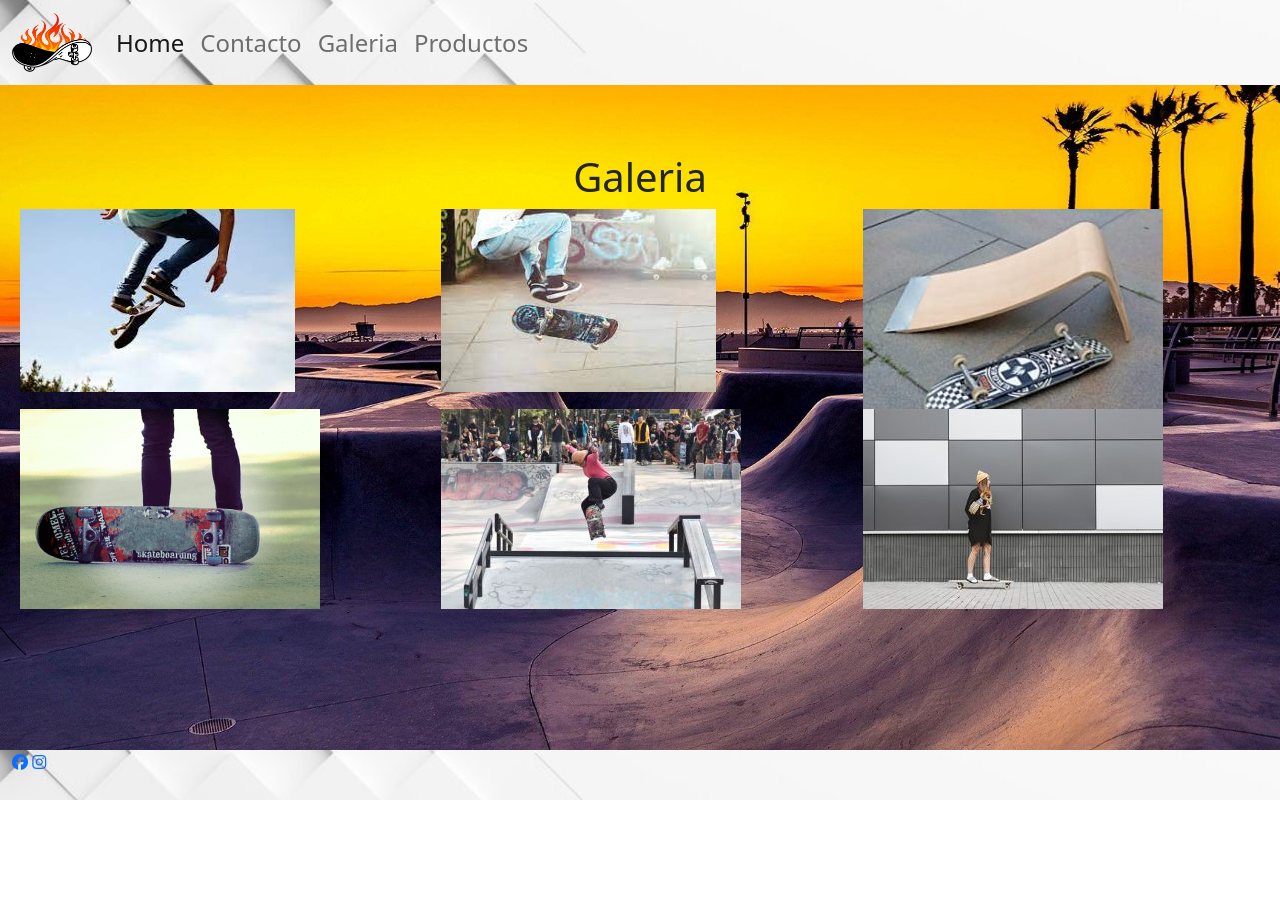
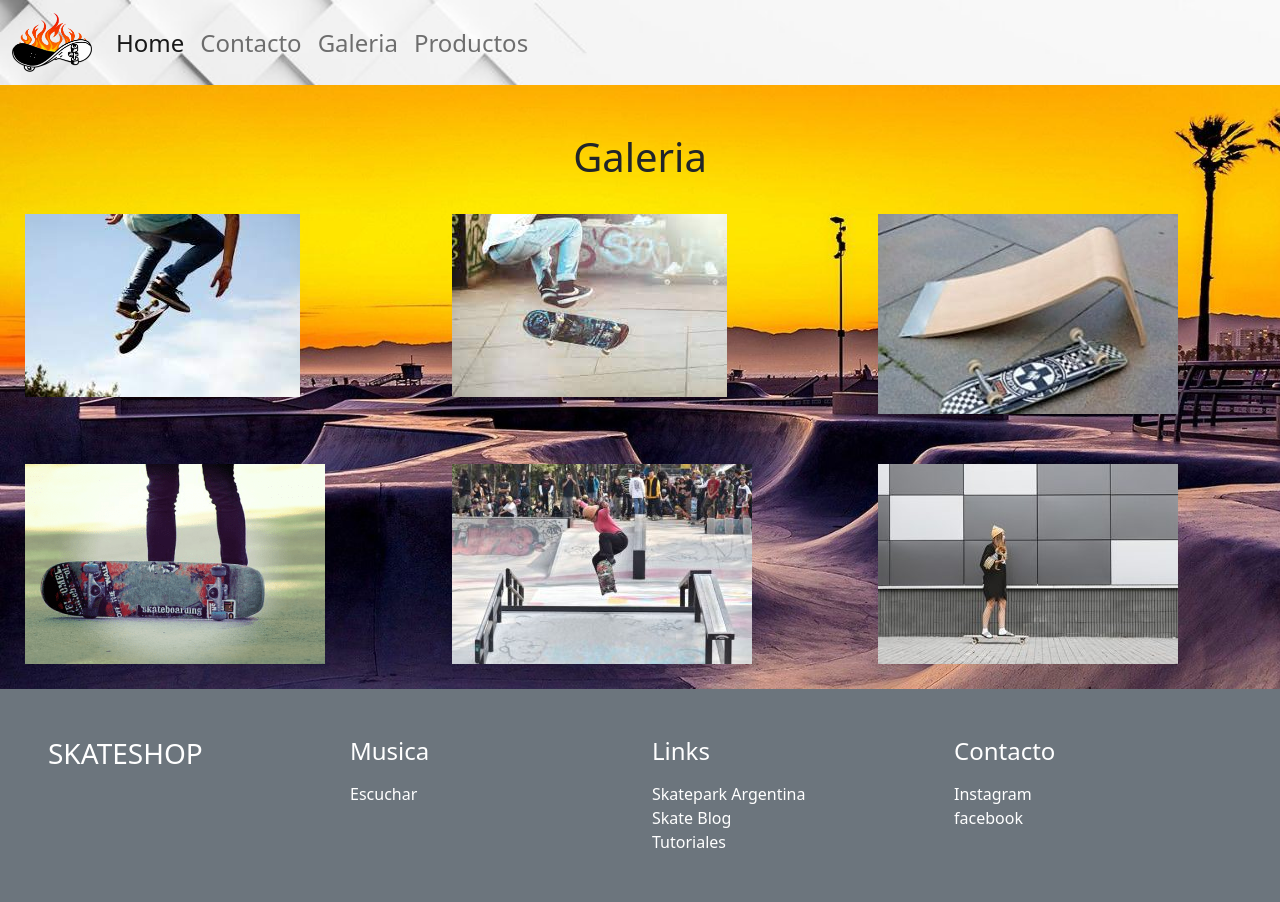
Before and after one commit to echu123/ProyectoEchu, a website: page paginas/galeria.html in a window 1280 px wide. Before the commit the page ends 800 px from the top, so only its background shows below. Drawn offline with nearby package versions, Linux system fonts and the light colour scheme; a web font is replaced by a local one.

Commit message:
proyecto final

```diff
--- a/paginas/galeria.html
+++ b/paginas/galeria.html
@@ -4,6 +4,8 @@
     <meta charset="UTF-8">
     <meta http-equiv="X-UA-Compatible" content="IE=edge">
     <meta name="viewport" content="width=device-width, initial-scale=1.0">
+    <meta name="keywords" content="skate, los mejores skatepark, tablas de skate, skaters del mundo, deportes">
+    <meta name="description" content="Las mejores tablas para andar en skate y poder patinar de una manera comoda y segura sobre cualquier zona, aca te ofrecemos todo lo que necesitas para practicar tu deporte favorito">
     <title>Skate</title>
     <link rel="shortcut icon" href="../imagenes/imagenfavicon.png" type="image/x-icon">
     <link rel="preconnect" href="https://fonts.googleapis.com">
@@ -59,6 +61,7 @@
     </div>
 
     <div class="row">
+
       <div class="col-lg-4">
         <img src="../imagenes/imagengaleria1.jfif" alt="galeria">
       </div>
@@ -88,18 +91,57 @@
 
   </section>
 
-<footer class="container-fluid footer">
+  <footer>
+    <div class="row p-5 bg-secondary text-white">
+
+     <div class="col-xs-12 col-md-6 col-lg-3">
+       <p class="h3">SKATESHOP</p>
+     </div>
+     <div class="col-xs-12 col-md-6 col-lg-3">
+       <p class="h4 mb-3">Musica</p>
+       <a class="mb-2 text-white text-decoration-none" href="https://www.youtube.com/watch?v=_85DAmEt95o"> Escuchar</a>
+     </div>
+     <div class="col-xs-12 col-md-6 col-lg-3">
+       <p class="h4 mb-3">Links</p>
+       <div>
+         <a class="mb-2 text-decoration-none text-white" href="https://www.youtube.com/watch?v=cU9X5wl_jso">Skatepark Argentina</a>
+       </div>
+
+       <div>
+        <a class="mb-2 text-decoration-none text-white" href="https://www.youtube.com/watch?v=vQ4HyfaBoy8">Skate Blog</a>
+      </div>
+
       <div>
-
-        <div class="col-lg-8 col-md-8 col-sm-12 footerLogos">
-        <a href="https://www.facebook.com/skatersfuns"><i class="fa-brands fa-facebook"></i></a>
-        <a href="https://www.instagram.com/explore/tags/skate/"><i class="fa-brands fa-instagram"></i></a>
-        </div>
+        <a class="mb-2 text-decoration-none text-white" href="https://www.youtube.com/watch?v=5mPNu20Q6Pg">Tutoriales</a>
+      </div>
 
       </div>
-</footer>
+      <div class="col-xs-12 col-md-6 col-lg-3">
+        <p class="h4 mb-3">Contacto</p>
+      <div>
+        <a class="mb-2 text-decoration-none text-white" href="https://www.instagram.com/peppersskateshop/">Instagram</a>
+      </div>
+
+      <div>
+        <a class="mb-2 text-decoration-none text-white" href="https://www.facebook.com/skatefilms.tv">facebook</a>
+      </div>
+
+
+
+    </div>
+
+
+  </footer>
 
 
     <script src="https://cdn.jsdelivr.net/npm/bootstrap@5.1.3/dist/js/bootstrap.bundle.min.js" integrity="sha384-ka7Sk0Gln4gmtz2MlQnikT1wXgYsOg+OMhuP+IlRH9sENBO0LRn5q+8nbTov4+1p" crossorigin="anonymous"></script>
+
+
+
+
 </body>
+
+
+
+
 </html>
--- /dev/null
+++ b/scss/base/_extends.scss
@@ -0,0 +1,6 @@
+%tarjeta-border {
+    border: solid 10px rgb(0, 0, 0);
+    border-radius: 5px;
+    overflow: hidden;
+    transition: all ease-out 0.2s;
+}
--- /dev/null
+++ b/scss/base/_mapas.scss
@@ -0,0 +1,4 @@
+$tarjetas:(
+    ancho: 100%,
+    altura: 100px
+)
--- /dev/null
+++ b/scss/base/_mixin.scss
@@ -0,0 +1,4 @@
+@mixin disposicion ($valor) {
+    display: $valor;
+
+}
--- /dev/null
+++ b/scss/base/_variables.scss
@@ -0,0 +1,2 @@
+$color-verde:rgb(24, 197, 24);
+$color-negro:black;
--- a/scss/main.scss
+++ b/scss/main.scss
@@ -1,36 +1,6 @@
 /* base */
-@import "../base/variables";
-@import "../scss/components/contacto";
-
-
-
-/* Ejemplo de SassII ,no aplica a proyecto*/
-
-
-$lista1 : red, green, skate, yellow, blue;
-
-$primario : nth($lista1, 1)
-
-$headings (
-    h1:4em,
-    h2:3em,
-    h3:2em,
-    h4:1em,
-    h5:0.75,
-    h6:0.35
-);
-
-$h1 : map-get ($headings, h1)
-
-h1 {
-    font-size: $h1;
-}
-
-$colores: (
-    $primario: black,
-    $secuandario:white
-
-);
-
-$combinada: map-merge($headings , $colores ) ;
-$otras: map-remove($headings , h1 h2 h3 ) ;
+@import "./base/variables";
+@import "./base/mapas.scss";
+@import "./base/extends";
+@import "./base/mixin";
+@import "./components/contacto";
--- a/style.css
+++ b/style.css
@@ -18,8 +18,13 @@ body {
 
 
 .header {
+    background-image: url(./imagenes/imagenportada.jpg);
+    background-repeat: no-repeat;
+    background-size: cover;
     background-color: rgb(24, 197, 24);
 }
+
+
 
 .rounded {
     max-width: 80px;
@@ -27,19 +32,6 @@ body {
 
 .form-label {
     color: aliceblue;
-}
-
-
-
-.header {
-    background-image: url(./imagenes/imagenportada.jpg);
-    background-repeat: no-repeat;
-    background-size: cover;
-}
-
-.logo {
-    width: 100px;
-    border-radius: 6px;
 }
 
 
@@ -60,7 +52,7 @@ body {
 }
 
 .carousel-item img {
-    height: 80vh;
+    height: 100vh;
     background-repeat: no-repeat;
     background-size: cover;
 }
@@ -95,12 +87,12 @@ span {
 }
 
 
-.separator-ribbon {
+/* .separator-ribbon {
     width: 100%;
     overflow: hidden;
     position: relative ;
     z-index: 2;
-}
+} */
 
 .separator-ribbon .content {
     width: 100%;
@@ -131,19 +123,16 @@ span {
 }
 
 
-.footer {
-    background-color: aqua;
-    height: 50px;
-    background-image: url(./imagenes/imagenportada.jpg);
-    background-repeat: no-repeat;
-    background-size: cover;
-    margin-top: auto;
+.galeria {
+    width: 100%;
+    height: auto;
 
 }
 
+.galeria .col-lg-4 {
+    padding: 25px;
+}
 
-.galeria {
-    width: 100%;
-    padding: 20px;
-
+.galeria img:hover {
+    border: 2px solid white;
 }
```
Also changed, not shown: index.html (+35 -5 lines), paginas/formulario.html (+39 -6 lines), paginas/productos.html (+38 -6 lines), scss/components/_header.scss (added, +15 -0 lines), base/_variables.scss (deleted).
